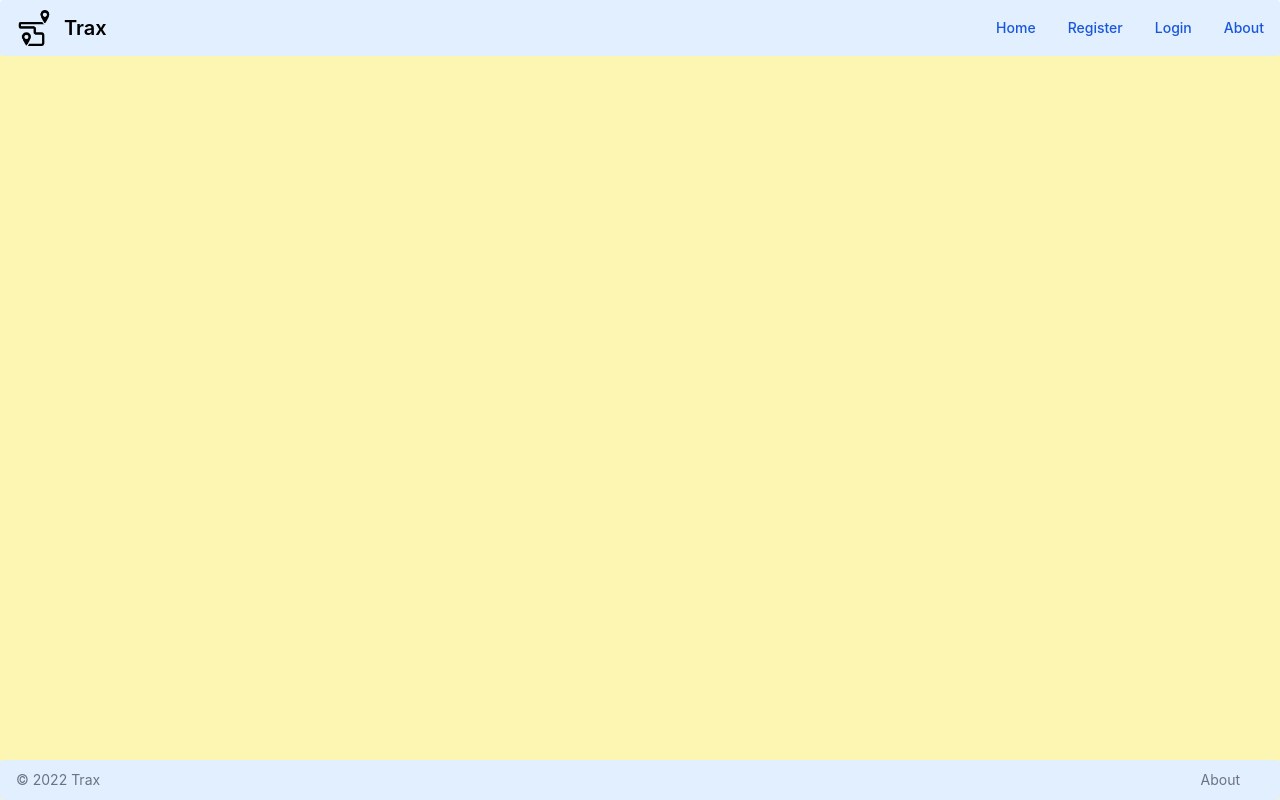
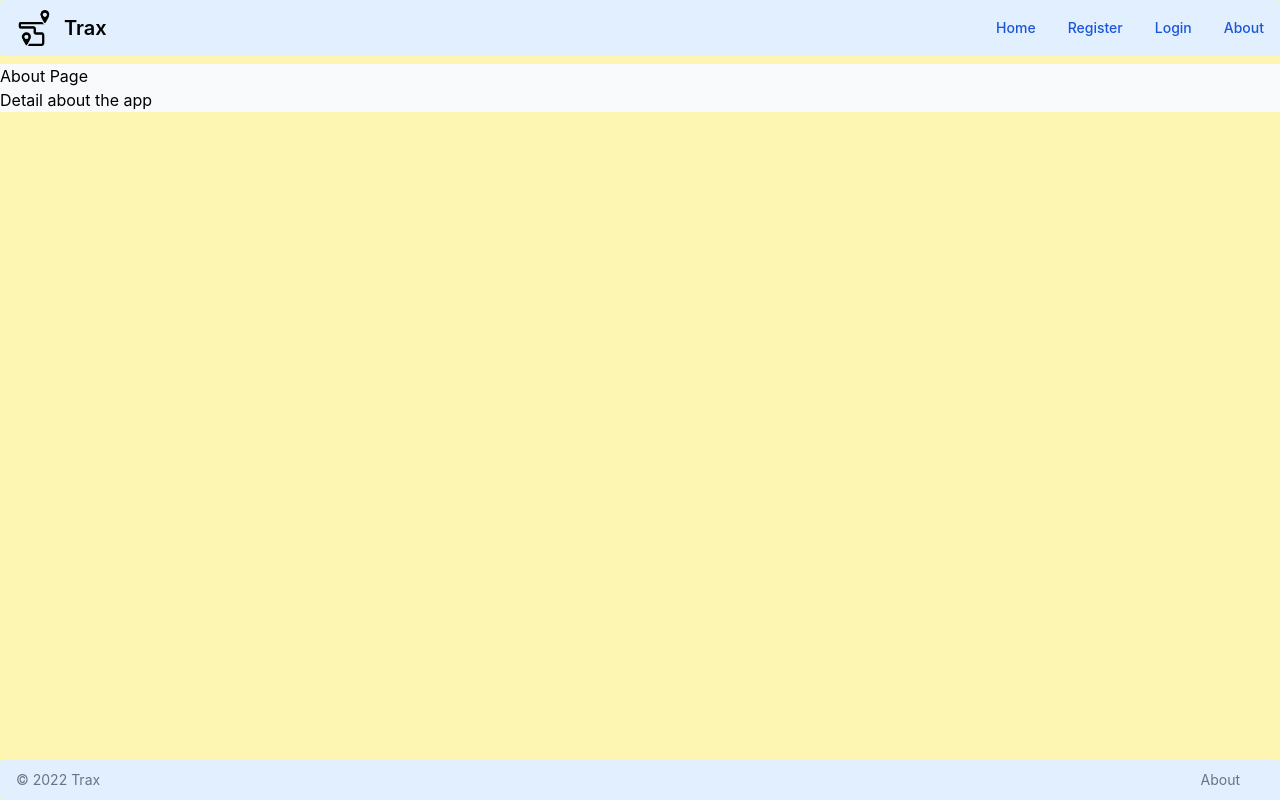
Before and after one commit to eoinlarkin/trax, a Django app: page /about in a window 1280 px wide. Run offline with Django 4.2, Linux system fonts and the light colour scheme; style sheets or scripts are compiled from the project's sources; some libraries are stand-ins or nearby versions.

Commit message:
style: increase margin top on base.html

```diff
--- a/templates/base.html
+++ b/templates/base.html
@@ -2,7 +2,7 @@
 
 <!DOCTYPE html>
 <html lang="en" class="h-full bg-yellow-100">
-<head >
+<head>
     <meta charset="UTF-8">
     <meta http-equiv="X-UA-Compatible" content="IE=edge">
     <meta name="viewport" content="width=device-width, initial-scale=1.0">
@@ -17,7 +17,7 @@
     <title>Trax</title>
 </head>
 
-<body style="min-height: 100vh;">
+<body>
 
  <!-- Navigation -->
  <nav class="fixed z-10 top-0 w-full bg-blue-100 border-gray-200 px-2 sm:px-4 py-2.5 rounded dark:bg-gray-800">
@@ -80,7 +80,7 @@
   <!-- <div class="container bg-white mx-auto mt-24 md:mt-16 border-solid border-2 border-red-800"> -->
 
     <!-- <main class="container h-screen mx-auto mt-0 mb-0 border-solid border-2 border-red-800">  -->
-      <main class="bg-gray-50 flex flex-col">
+      <main class="bg-gray-50 flex flex-col mt-24 md:mt-16">
         {% block content %}
 
           <!--Container-->
```
